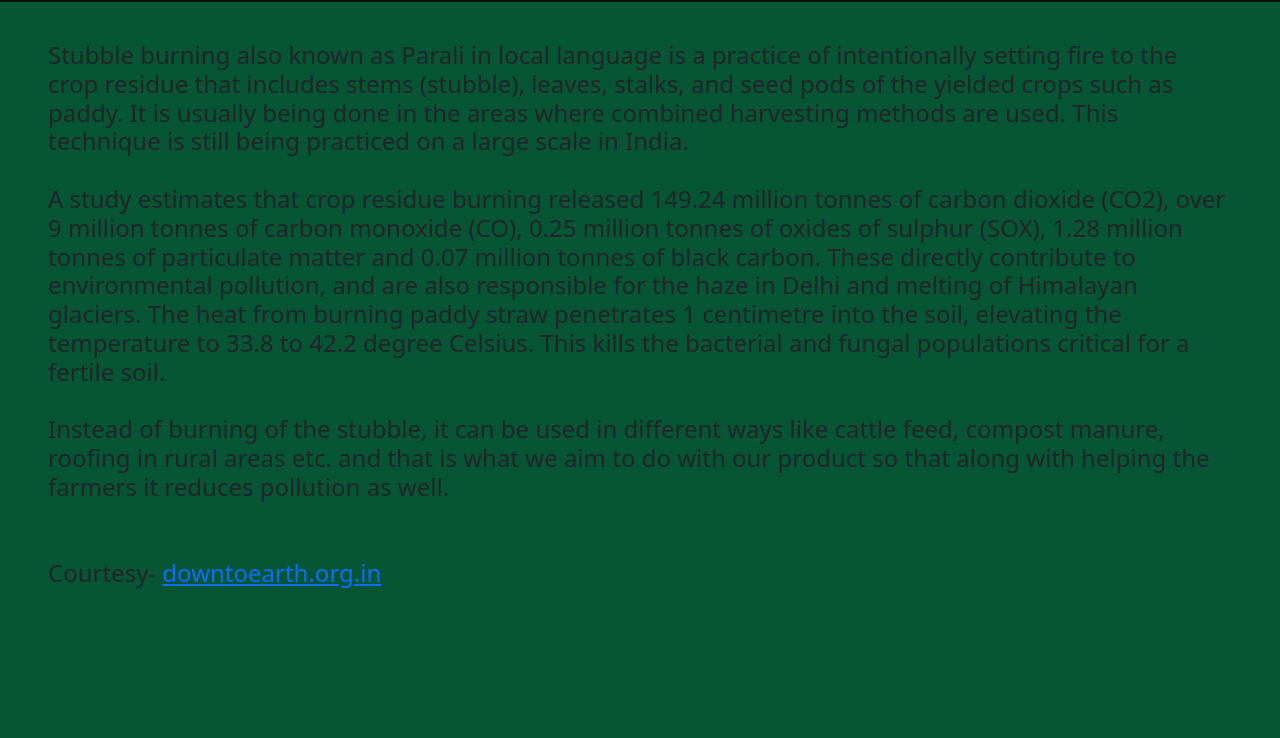
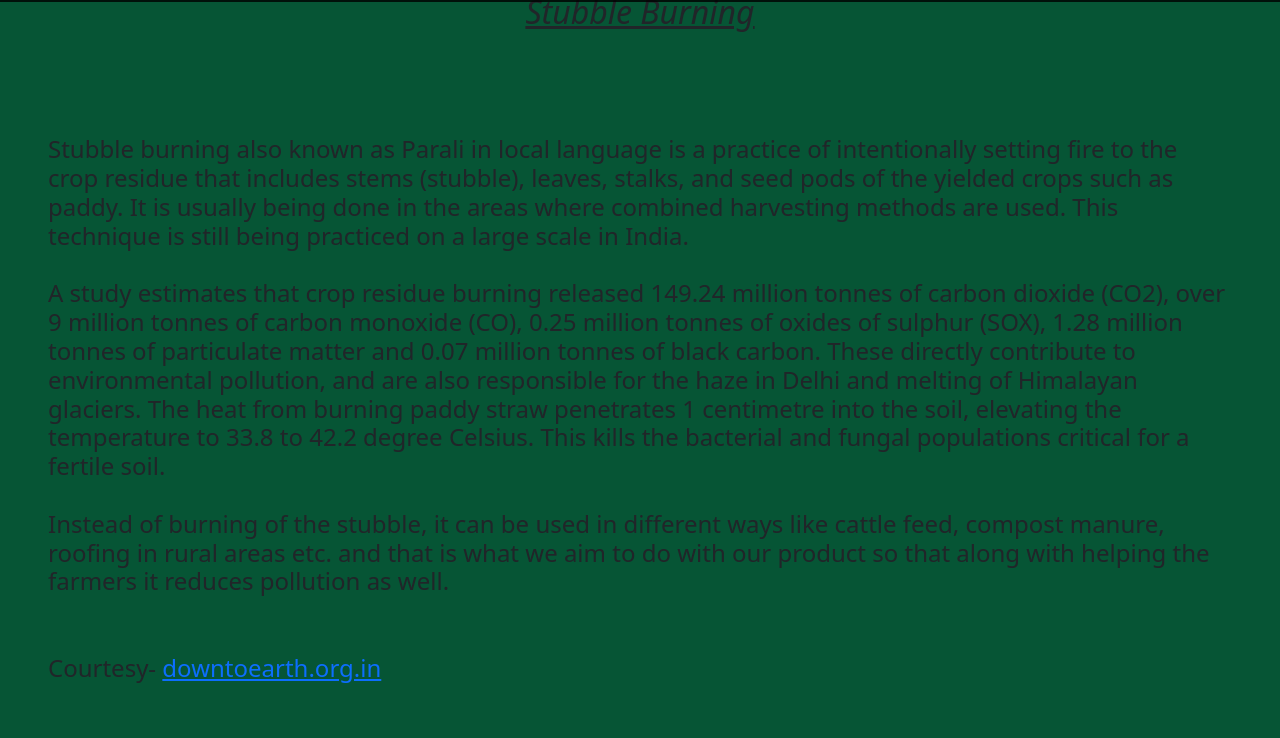
Before and after one commit to anij-mehta/stubble-burning-website, a plain HTML site: page stubble.html in a window 1280 px wide. Shown: the part 62-800 px from the top of the page. Drawn offline with Linux system fonts and the light colour scheme.

Commit message:
Update stubble.html

```diff
--- a/stubble.html
+++ b/stubble.html
@@ -28,7 +28,8 @@
         </div>
     </nav>
 
-    <div class="wrapper">
+    <div class="wrapper" color: aliceblue;">
+        <h2><u><i><center>Stubble Burning</center></i></u></h2><br><br>
         <h4 style="margin:3rem;">Stubble burning also known as Parali in local language is a practice of intentionally setting fire to the crop residue that includes stems (stubble), leaves, stalks, and seed pods of the yielded crops such as paddy. It is usually being done in the areas where combined harvesting methods are used. This technique is still being practiced on a large scale in India.<br><br>
 
 A study estimates that crop residue burning released 149.24 million tonnes of carbon dioxide (CO2), over 9 million tonnes of carbon monoxide (CO), 0.25 million tonnes of oxides of sulphur (SOX), 1.28 million tonnes of particulate matter and 0.07 million tonnes of black carbon. These directly contribute to environmental pollution, and are also responsible for the haze in Delhi and melting of Himalayan glaciers. The heat from burning paddy straw penetrates 1 centimetre into the soil, elevating the temperature to 33.8 to 42.2 degree Celsius. This kills the bacterial and fungal populations critical for a fertile soil.<br><br>
```
